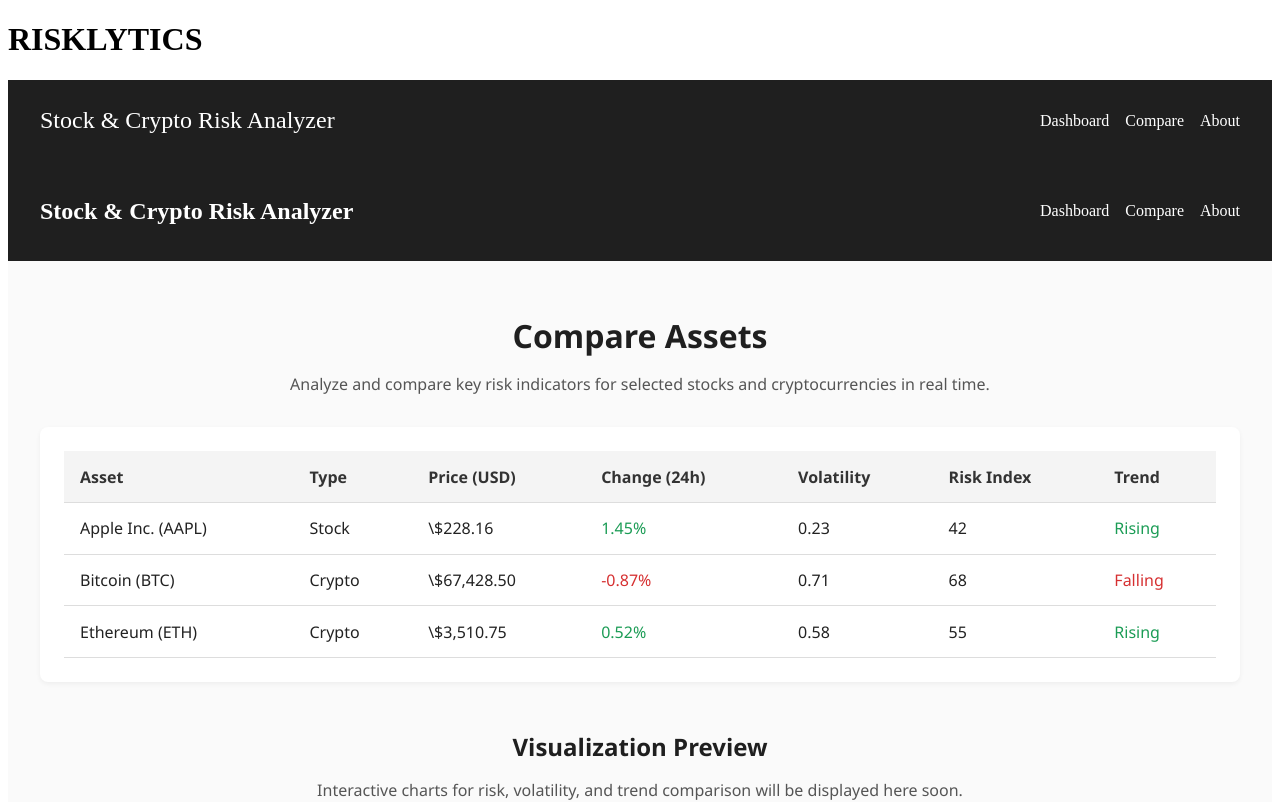
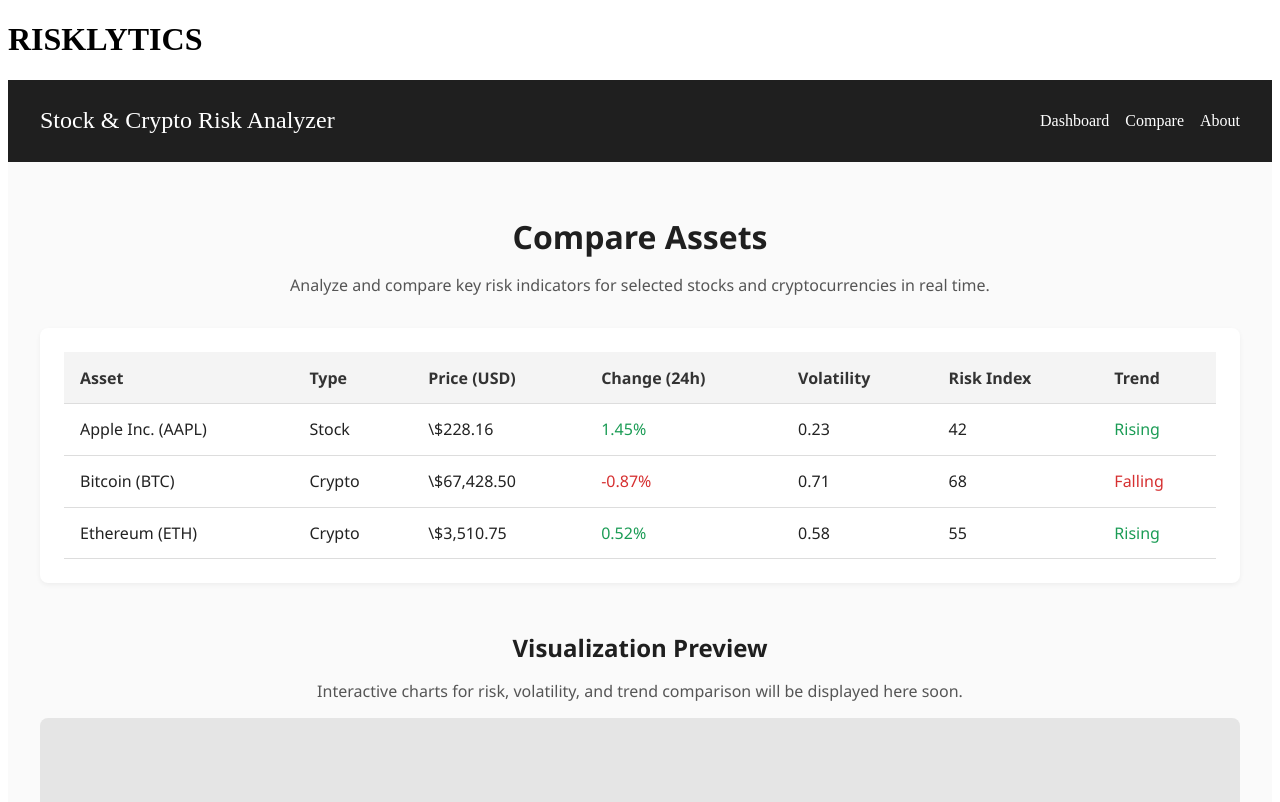
Before and after one commit to Flo1ther/RISKLYTICS, an Angular app: page /compare in a window 1280 px wide. Shown: the top 802 px of the page. Built offline with nearby package versions, Linux system fonts and the light colour scheme.

Commit message:
Removed navbar from compare assets

```diff
--- a/src/app/pages/compareAssets/compare.component.html
+++ b/src/app/pages/compareAssets/compare.component.html
@@ -1,15 +1,3 @@
-<nav class="navbar">
-  <div class="navbar-left">
-    <h1 class="project-title">Stock & Crypto Risk Analyzer</h1>
-  </div>
-
-  <ul class="navbar-menu">
-    <li><a routerLink="/dashboard">Dashboard</a></li>
-    <li><a routerLink="/compare">Compare</a></li>
-    <li><a routerLink="/about">About</a></li>
-  </ul>
-</nav>
-
 <main class="compare-assets-page">
   <header class="page-header">
     <h1>Compare Assets</h1>
--- a/src/app/pages/compareAssets/compare.component.scss
+++ b/src/app/pages/compareAssets/compare.component.scss
@@ -1,31 +1,3 @@
-.navbar {
-  display: flex;
-  justify-content: space-between;
-  align-items: center;
-  padding: 1rem 2rem;
-  background-color: #1f1f1f;
-  color: #fff;
-
-  .project-title {
-    font-size: 1.5rem;
-  }
-
-  .navbar-menu {
-    list-style: none;
-    display: flex;
-    gap: 1rem;
-
-    li a {
-      color: #fff;
-      text-decoration: none;
-
-      &:hover {
-        color: #ffcc00;
-      }
-    }
-  }
-}
-
 .compare-assets-page {
   padding: 2rem;
   color: #222;
```
